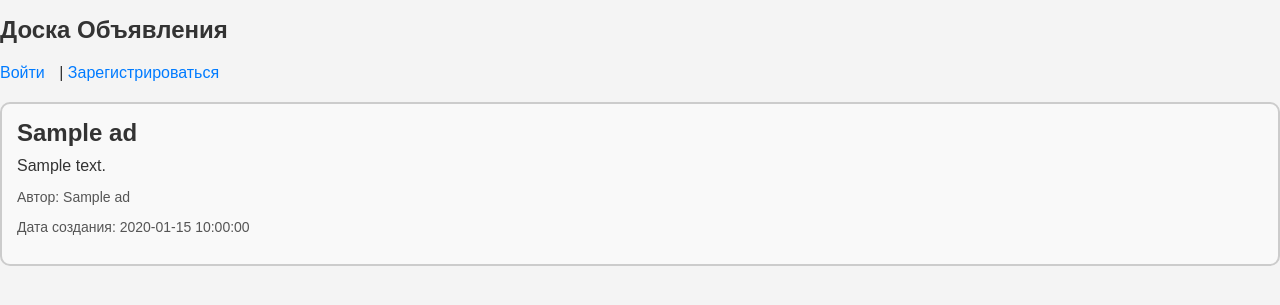
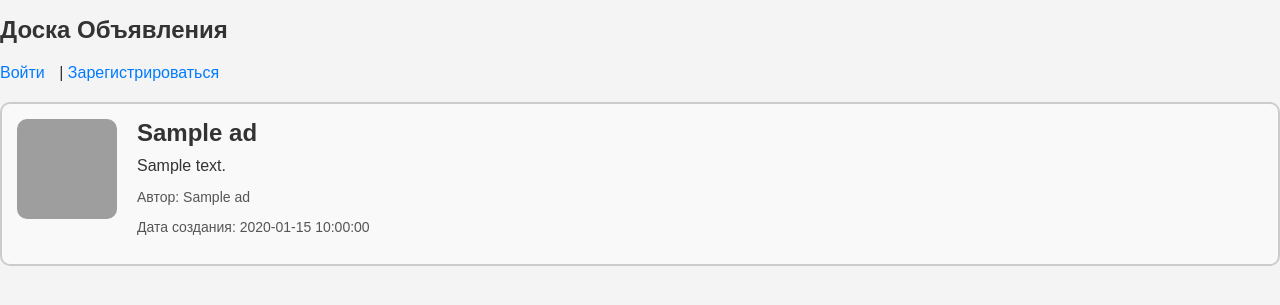
Before and after one commit to rinarocketswife/RGZ, a Flask app: template templates/index.html in a window 1280 px wide. Shown: the top 305 px of the page. Run offline with Flask 3, Linux system fonts and the light colour scheme; the template is opened without the code that fills it: most values are stand-ins (such as "Sample title", 1, 10 or a date in 2020); grey boxes are pictures that could not be loaded.

```diff
--- a/templates/index.html
+++ b/templates/index.html
@@ -29,6 +29,8 @@
             <!-- Аватар пользователя -->
             {% if ad.author_avatar %}
                 <img src="{{ url_for('static', filename=ad.author_avatar.replace('static/', '')) }}" alt="Аватар автора" class="ad-avatar">
+            {% else %}
+                <img src="{{ url_for('static', filename='uploads/default_avatar.png') }}" alt="Аватар по умолчанию" class="ad-avatar">
             {% endif %}
 
             <div class="ad-content">
```
